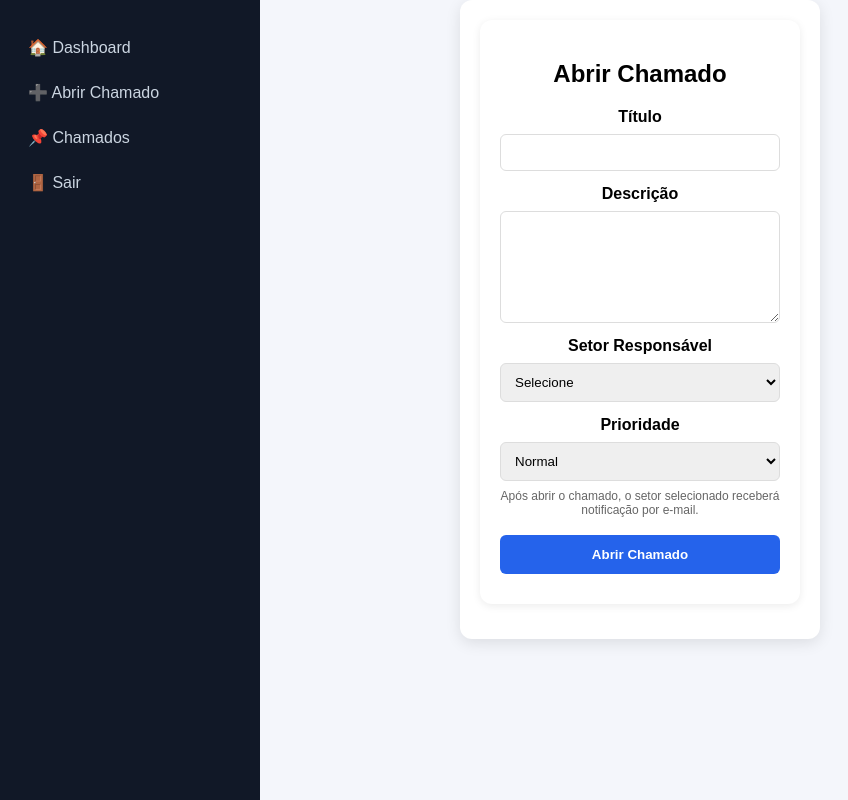
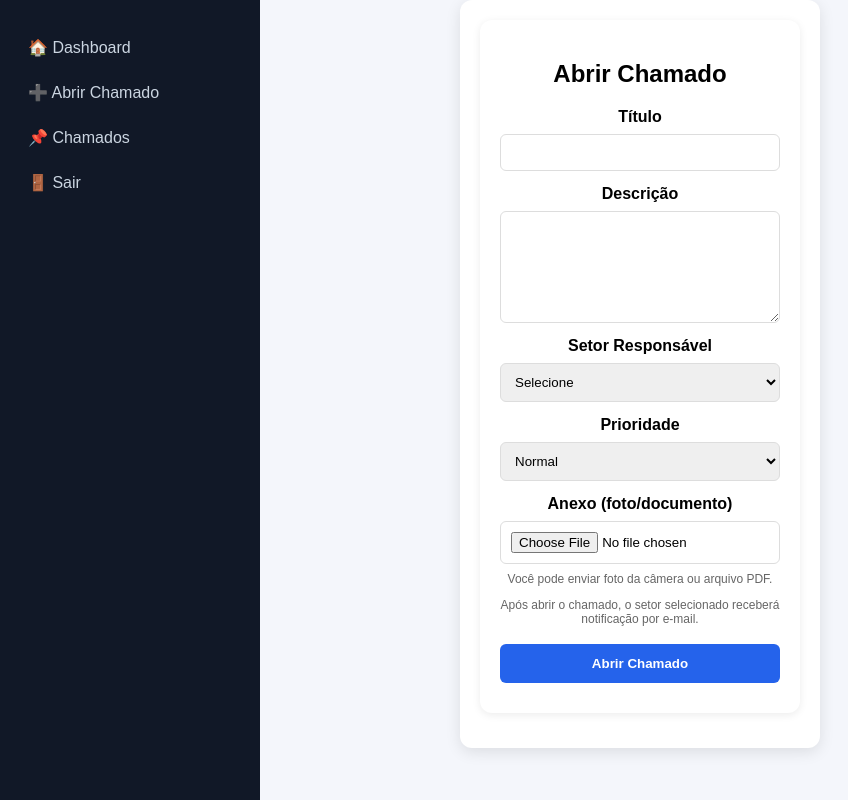
Before and after one commit to qualidadekcq-droid/sistema_chamados, a Python web app: template templates/abrir_chamado.html in a window 1280 px wide. Shown: the whole page, without its empty margins (0-848 px from the left). Run offline with Jinja, Linux system fonts and the light colour scheme; the template is opened without the code that fills it, so the values that code supplies are empty.

Commit message:
Corrige upload de anexos

```diff
--- a/templates/abrir_chamado.html
+++ b/templates/abrir_chamado.html
@@ -93,7 +93,7 @@ label{
 <p class="success">✔ Chamado aberto com sucesso.</p>
 {% endif %}
 
-<form method="POST" action="/abrir">
+<form method="POST" action="/abrir" enctype="multipart/form-data">
 
 <label>Título</label>
 <input name="titulo" required>
@@ -118,6 +118,17 @@ label{
     <option value="Alta">Alta</option>
 </select>
 
+<label>Anexo (foto/documento)</label>
+<input
+    type="file"
+    name="arquivo"
+    accept="image/*,.pdf"
+    capture="environment"
+/>
+<p class="info">
+Você pode enviar foto da câmera ou arquivo PDF.
+</p>
+
 <p class="info">
 Após abrir o chamado, o setor selecionado receberá notificação por e-mail.
 </p>
```
Also changed, not shown: app.py (+23 -2 lines).
